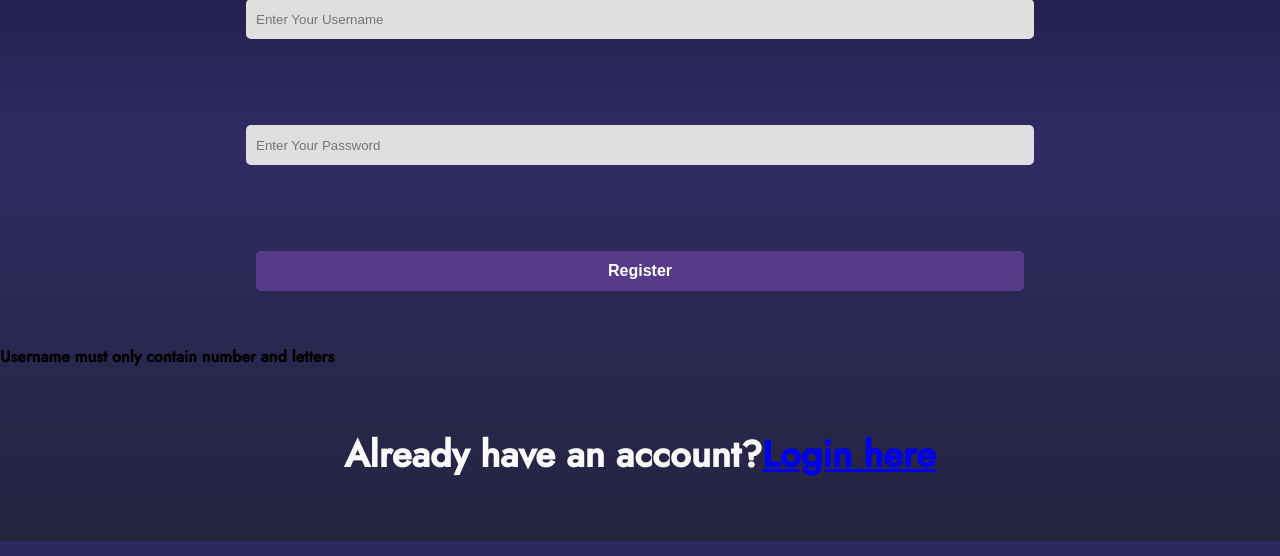
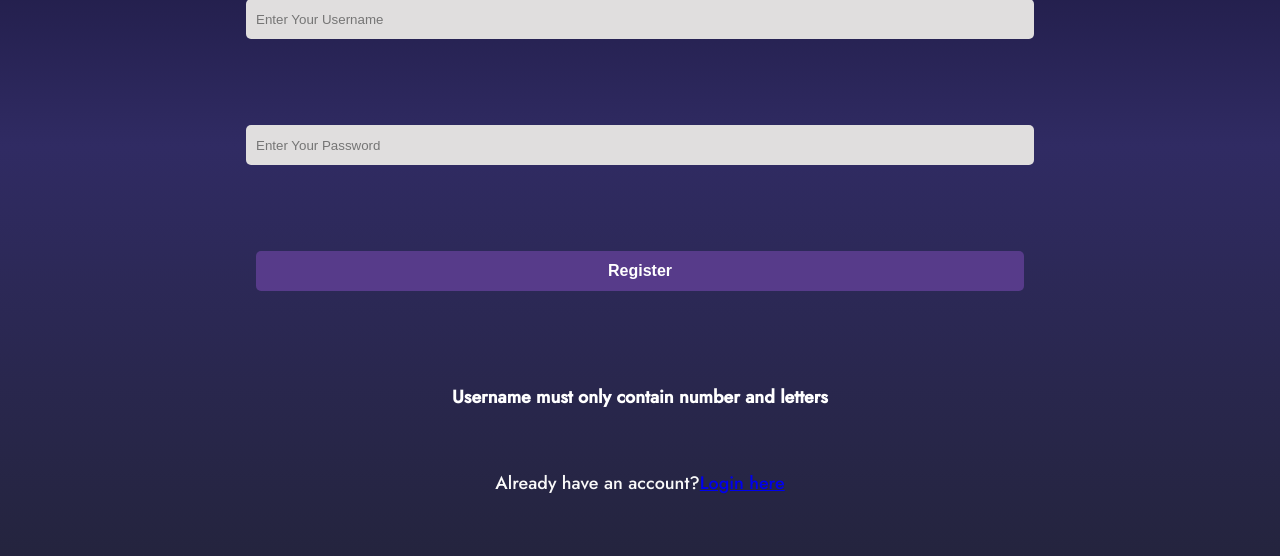
Before and after one commit to chenjunyuan1998/ECE1779A3, a Python web app: template app/templates/register.html in a window 1280 px wide. Shown: the part 263-819 px from the top of the page. Run offline with Jinja, Linux system fonts and the light colour scheme; the template is opened without the code that fills it, so the values that code supplies are empty.

Commit message:
[Tian] Update

```diff
--- a/app/static/login.css
+++ b/app/static/login.css
@@ -22,7 +22,7 @@ body{
 	width:100%;
 	height: 100%;
 }
-label,h3,p{
+label,h3{
 	color: #fff;
 	font-size: 2.3em;
 	justify-content: center;
@@ -64,3 +64,23 @@ input{
 .btn:hover{
 	background: #6d44b8;
 }
+
+p{
+	color: #fff;
+	font-size: large;
+	justify-content: center;
+	display: flex;
+	margin: 60px;
+	cursor: pointer;
+	transition: .5s ease-in-out;
+}
+h4{
+	color: #fff;
+	font-size: large;
+	justify-content: center;
+	display: flex;
+	margin: 60px;
+	font-weight: bold;
+	cursor: pointer;
+	transition: .5s ease-in-out;
+}
```
